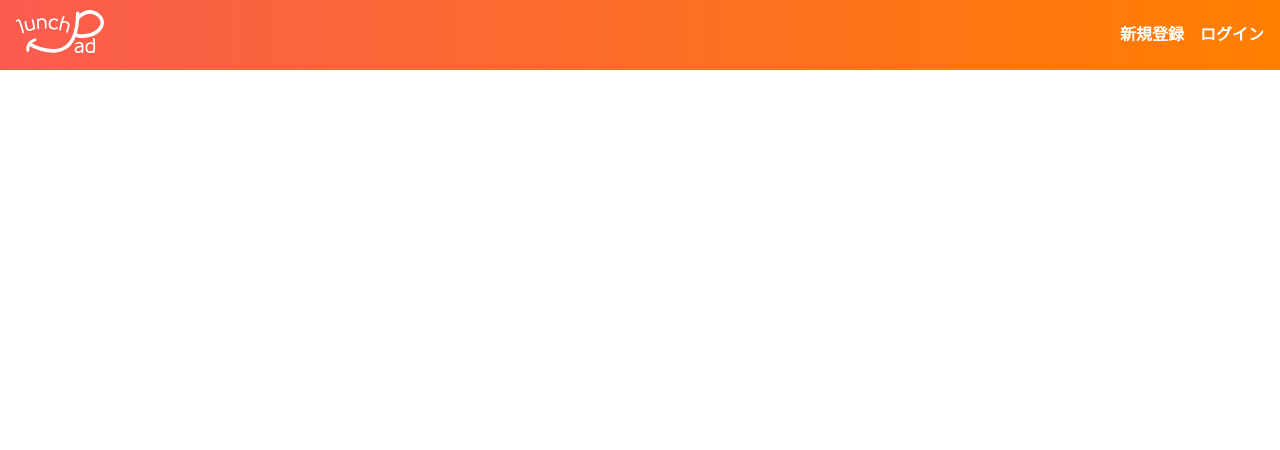
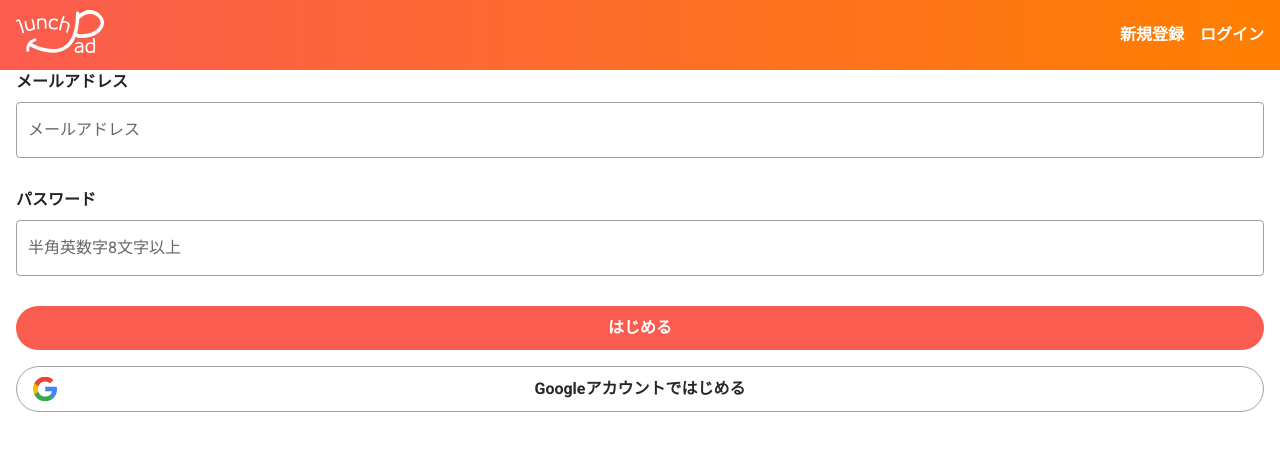
Before and after one commit to JOKOJOKO405/original-app, a Nuxt app: page /signup in a window 1280 px wide. Before the commit this address had no page. Shown: the top 450 px of the page. Built offline with nearby package versions, Linux system fonts and the light colour scheme.

Commit message:
Add 新規登録画面

```diff
--- /dev/null
+++ b/pages/signup.vue
@@ -0,0 +1,29 @@
+<template>
+  <main>
+    <div class="inner">
+      <Form />
+      <Button label="はじめる" @on-submit="onSubmit" />
+      <GoogleLogin label="Googleアカウントではじめる" @google-login="googleLogin" />
+    </div>
+  </main>
+</template>
+
+<script>
+import Form from '~/components/Form';
+import Button from '~/components/Button'
+import GoogleLogin from '~/components/GoogleLogin'
+export default {
+  components: {
+    Form,
+  },
+  methods: {
+    googleLogin(){
+      console.log('ok')
+    },
+    onSubmit(){
+      this.$router.push('/list')
+    }
+  }
+
+}
+</script>
```
